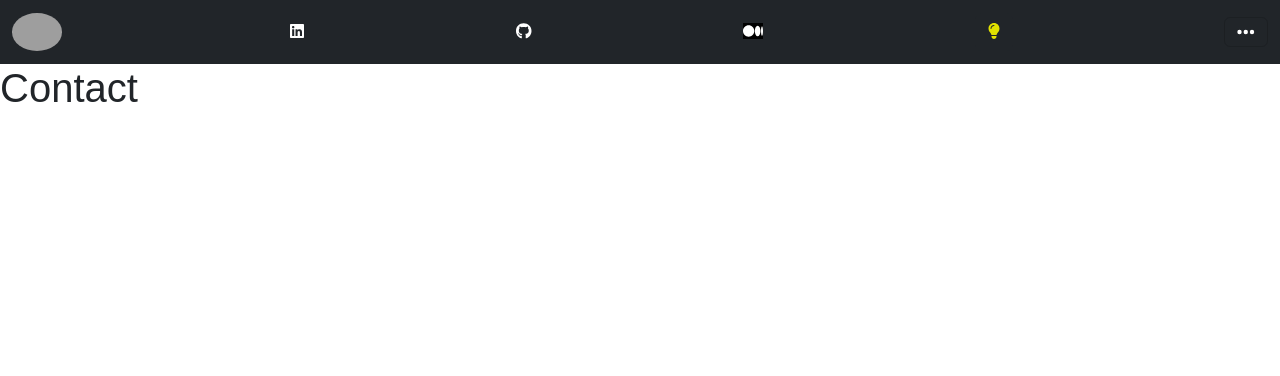
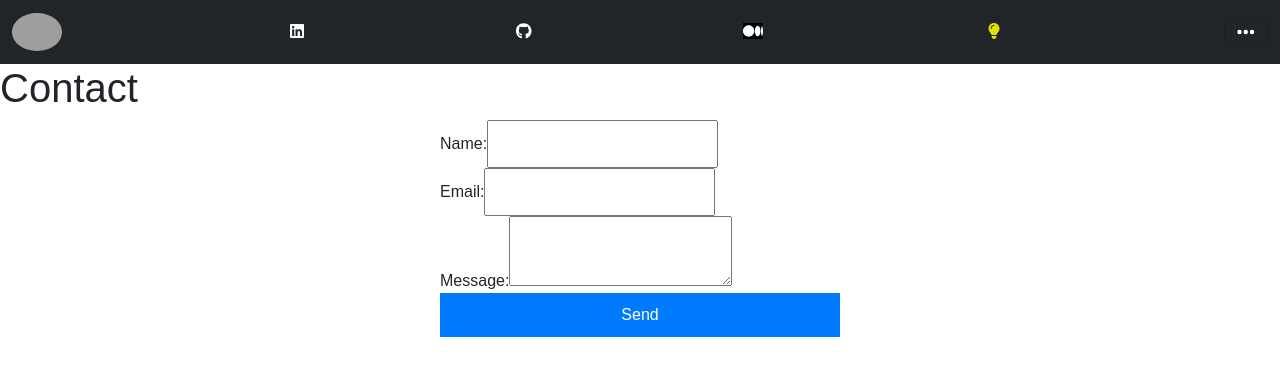
Before and after one commit to choihalim/portfolio, a React (Create React App) app in the folder client/: page /contact in a window 1280 px wide. Shown: the top 376 px of the page. Built offline with nearby package versions, Linux system fonts and the light colour scheme; grey boxes are pictures that could not be loaded.

Commit message:
implemented EmailJS in Contact.js

```diff
--- a/client/package.json
+++ b/client/package.json
@@ -12,6 +12,7 @@
     "@testing-library/react": "^13.4.0",
     "@testing-library/user-event": "^13.5.0",
     "bootstrap": "^5.3.0",
+    "emailjs-com": "^3.2.0",
     "react": "^18.2.0",
     "react-bootstrap": "^2.8.0",
     "react-dom": "^18.2.0",
--- /dev/null
+++ b/client/src/Contact.css
@@ -0,0 +1,29 @@
+form {
+    display: flex;
+    flex-direction: column;
+    max-width: 400px;
+    margin: auto;
+}
+
+label {
+    margin-top: 10px;
+}
+
+input,
+textarea {
+    padding: 10px;
+    margin-top: 5px;
+}
+
+button {
+    margin-top: 10px;
+    padding: 10px;
+    background-color: #007bff;
+    color: white;
+    border: none;
+    cursor: pointer;
+}
+
+button:hover {
+    background-color: #0056b3;
+}
--- a/client/src/components/Contact.js
+++ b/client/src/components/Contact.js
@@ -1,10 +1,75 @@
+import { useState } from 'react';
+import emailjs from 'emailjs-com';
+import '../Contact.css'
+
 function Contact() {
+    const [formData, setFormData] = useState({
+        name: '',
+        email: '',
+        message: '',
+    });
+    const [successMessage, setSuccessMessage] = useState('');
+    const [errorMessage, setErrorMessage] = useState('');
+
+    const handleChange = (e) => {
+        const { name, value } = e.target;
+        setFormData((prev) => ({ ...prev, [name]: value }));
+    };
+
+    const handleSubmit = (e) => {
+        e.preventDefault();
+
+        emailjs.send('service_e8p3iag', 'template_2ycnzdr', formData, 'ghJazl5KsNgZd5m11')
+            .then((response) => {
+                setSuccessMessage('Message sent successfully!');
+                setErrorMessage('');
+                setFormData({ name: '', email: '', message: '' }); // Reset form
+            })
+            .catch((error) => {
+                setErrorMessage('Failed to send message, please try again.');
+                setSuccessMessage('');
+            });
+    };
 
     return (
         <>
             <h1>Contact</h1>
+            <form onSubmit={handleSubmit}>
+                <div>
+                    <label>Name:</label>
+                    <input
+                        type="text"
+                        name="name"
+                        value={formData.name}
+                        onChange={handleChange}
+                        required
+                    />
+                </div>
+                <div>
+                    <label>Email:</label>
+                    <input
+                        type="email"
+                        name="email"
+                        value={formData.email}
+                        onChange={handleChange}
+                        required
+                    />
+                </div>
+                <div>
+                    <label>Message:</label>
+                    <textarea
+                        name="message"
+                        value={formData.message}
+                        onChange={handleChange}
+                        required
+                    />
+                </div>
+                <button type="submit">Send</button>
+            </form>
+            {successMessage && <p>{successMessage}</p>}
+            {errorMessage && <p>{errorMessage}</p>}
         </>
-    )
+    );
 }
 
-export default Contact
+export default Contact;
--- a/client/src/components/Home.js
+++ b/client/src/components/Home.js
@@ -26,7 +26,7 @@ function Home({ darkMode }) {
                         <div className='content'>
                             <h2 style={{ color: darkMode ? "#000000" : "#FFFFFF" }}>Hello World!</h2>
                             <h3 style={{ color: darkMode ? "#000000" : "#FFFFFF" }}>My name is Halim, I'm a Full Stack Web Developer</h3>
-                            <Button variant={darkMode ? 'dark' : 'light'} href="/projects">Check out my Portfolio</Button>
+                            <Button variant={darkMode ? 'dark' : 'light'} href="/portfolio">Check out my Portfolio</Button>
                         </div>
                     </div>
                 </div>
```
Also changed, not shown: 1 other file (tests, documents, lock files or other folders).
